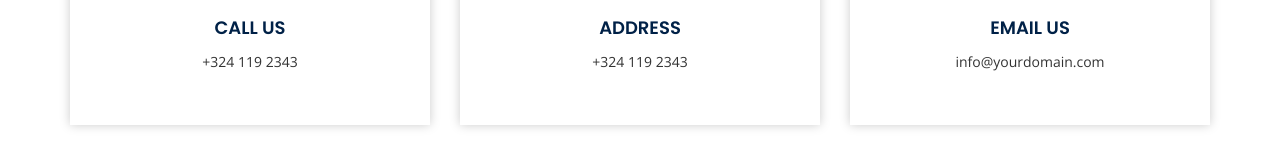
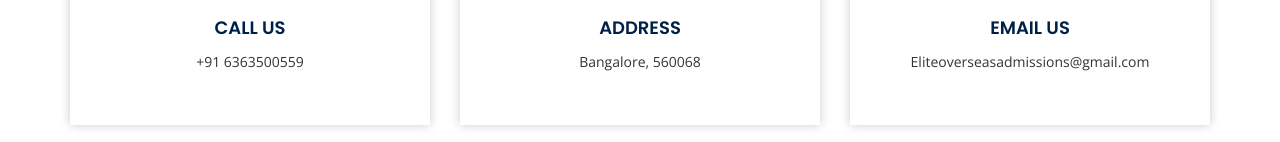
Before and after one commit to PraveenT2319/eliteoverseas, a plain HTML site: page contact.html in a window 1280 px wide. Shown: the part 818-960 px from the top of the page. Drawn offline with nearby package versions, Linux system fonts and the light colour scheme.

Commit message:
tyhth6tyh6

```diff
--- a/contact.html
+++ b/contact.html
@@ -218,7 +218,7 @@
                             </div>
                             <div class="info">
                                 <h4>Call Us</h4>
-                                <span>+324 119 2343</span>
+                                <span>+91 6363500559</span>
                             </div>
                         </div>
                     </div>
@@ -229,7 +229,7 @@
                             </div>
                             <div class="info">
                                 <h4>Address</h4>
-                                <span>+324 119 2343</span>
+                                <span>Bangalore, 560068</span>
                             </div>
                         </div>
                     </div>
@@ -240,7 +240,7 @@
                             </div>
                             <div class="info">
                                 <h4>Email Us</h4>
-                                <span>info@yourdomain.com</span>
+                                <span>Eliteoverseasadmissions@gmail.com</span>
                             </div>
                         </div>
                     </div>
```
